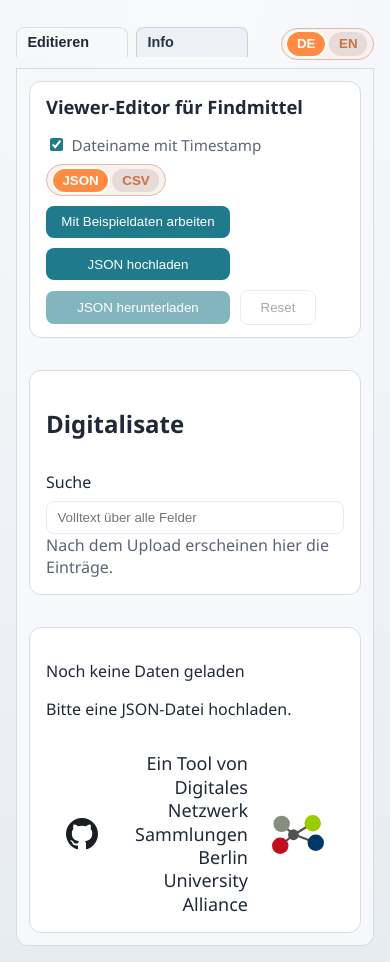
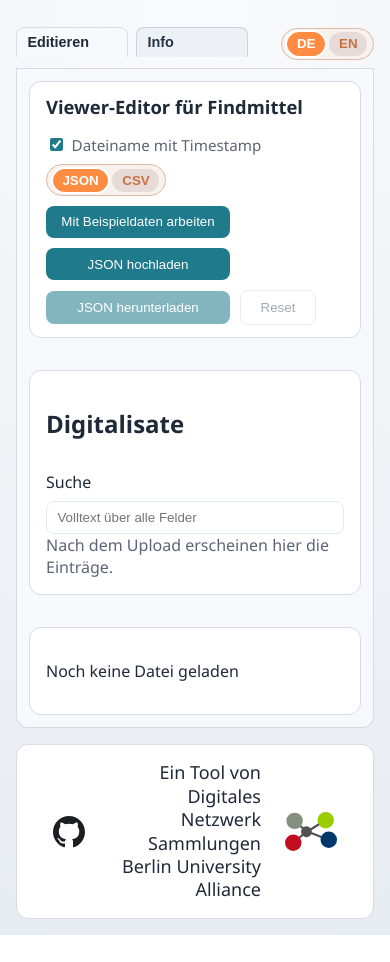
Before and after one commit to bua-dns/viewer-editor-minimal, a Vue app: page / in a window 390 px wide. After the commit the page ends 935 px from the top, so only its background shows below. Built offline with nearby package versions, Linux system fonts and the light colour scheme.

Commit message:
reorganize status and footer layout across tabs

```diff
--- a/src/App.vue
+++ b/src/App.vue
@@ -413,16 +413,10 @@ watch(
       </aside>
 
       <section class="status-panel">
-        <div class="status-content">
+        <div>
           <p v-if="importFileName">{{ t('statusFilePrefix', 'Datei') }}: {{ importFileName }}</p>
-          <p v-if="errorMessage" class="error">{{ errorMessage }}</p>
-          <p v-else-if="modeErrorMessage" class="error">{{ modeErrorMessage }}</p>
-          <template v-else-if="!hasData">
-            <p>{{ t('noDataLoaded', 'Noch keine Daten geladen') }}</p>
-            <p>{{ t('uploadPrompt', 'Bitte eine JSON-Datei hochladen.') }}</p>
-          </template>
+          <p v-else>{{ t('noFileLoaded', 'Noch keine Datei geladen') }}</p>
         </div>
-        <Identity />
       </section>
       </main>
 
@@ -435,6 +429,10 @@ watch(
       >
         <InfoPanel />
       </section>
+
+      <footer class="app-footer">
+        <Identity />
+      </footer>
     </section>
 
     <LightboxModal
--- a/src/assets/styles/layout/_index.scss
+++ b/src/assets/styles/layout/_index.scss
@@ -162,10 +162,12 @@
 
 .status-panel {
   grid-area: status;
+}
+
+.app-footer {
+  margin-top: var(--ve-space-4);
   display: flex;
-  justify-content: space-between;
-  align-items: center;
-  gap: var(--ve-space-4);
+  justify-content: flex-end;
 }
 
 .status-content {
@@ -210,9 +212,8 @@
     justify-content: space-between;
   }
 
-  .status-panel {
-    flex-direction: column;
-    align-items: stretch;
+  .app-footer {
+    justify-content: center;
   }
 
   .app-tabs {
--- a/src/assets/styles/legacy.scss
+++ b/src/assets/styles/legacy.scss
@@ -27,7 +27,8 @@
 .user-config-panel,
 .list-panel,
 .sidebar-panel,
-.status-panel {
+.status-panel,
+.app-footer {
   background: var(--ve-color-surface-panel);
   border: 1px solid var(--ve-color-border-default);
   border-radius: 12px;
```
